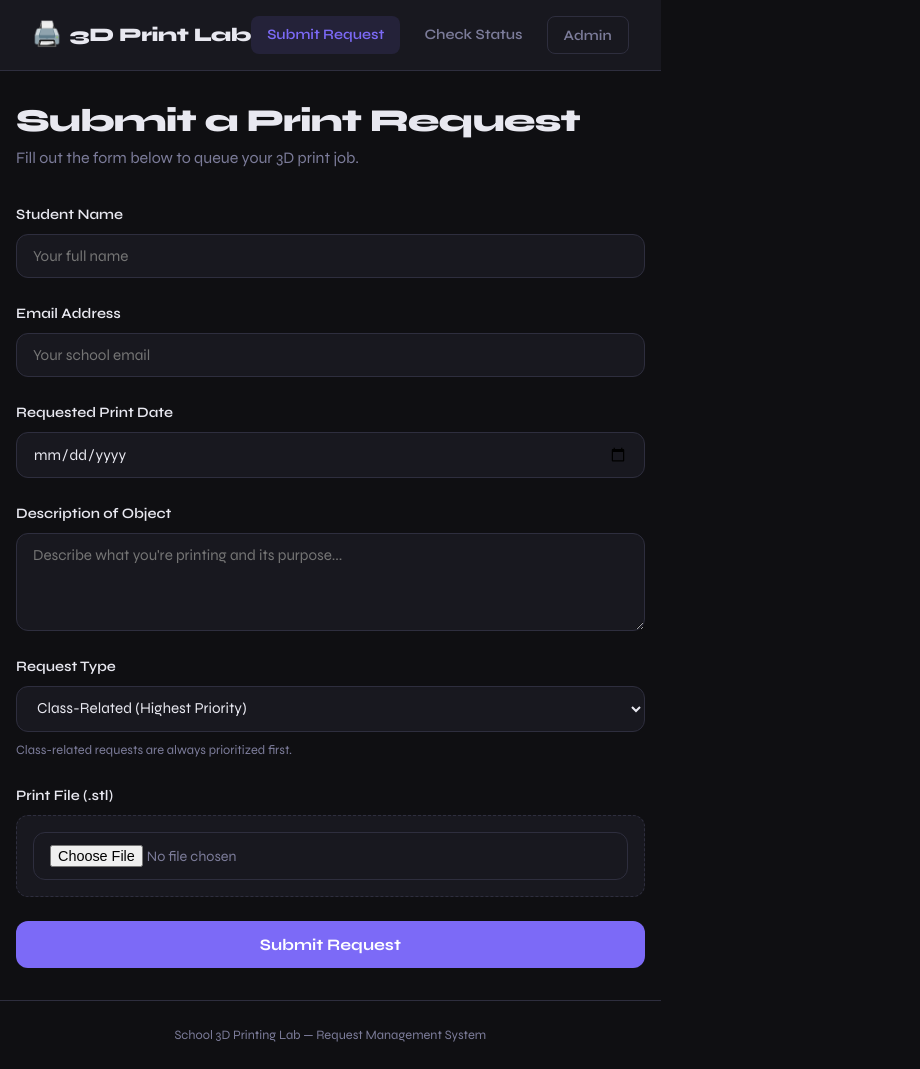
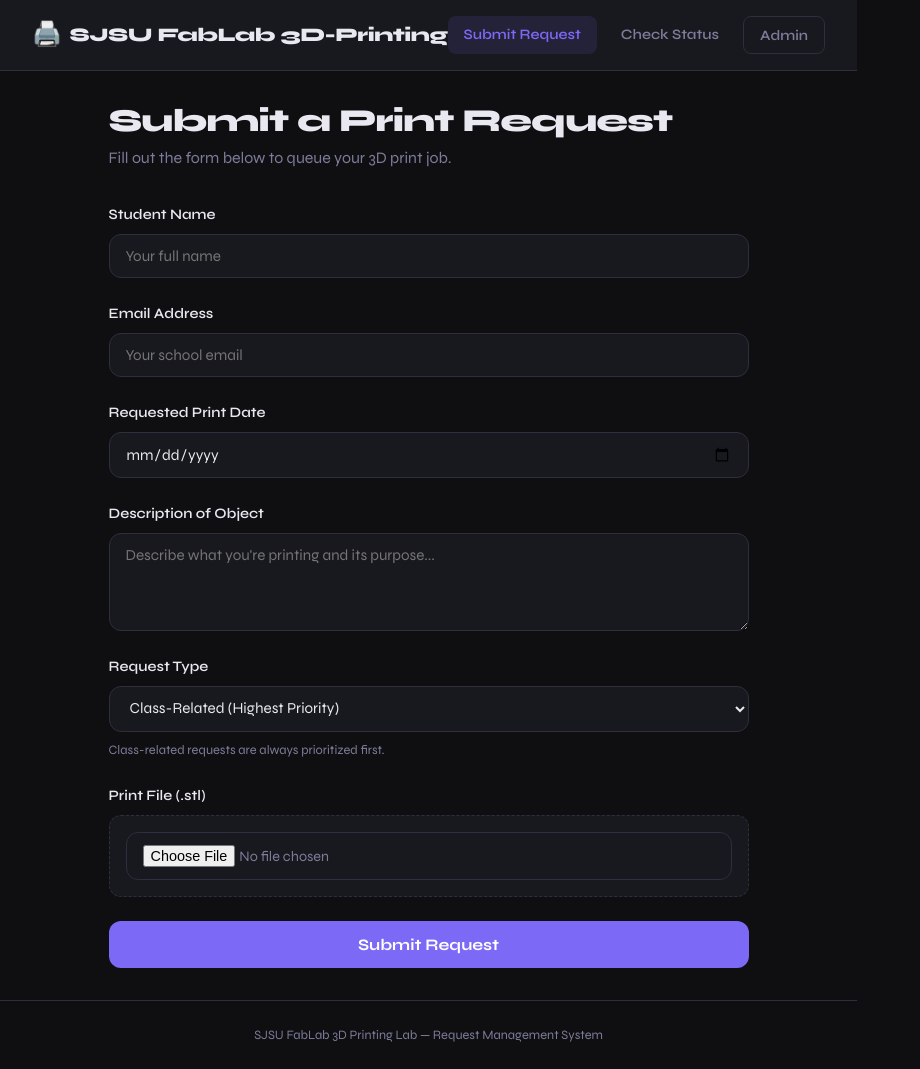
Before and after one commit to bngu3/3d-print-lab, a React (Vite) app in the folder frontend/: page / in a window 1280 px wide. Shown: the whole page, without its empty margins (0-920 px from the left). Built offline with nearby package versions, Linux system fonts and the light colour scheme; the HTML template or start-up script is replaced by a standard one.

Commit message:
Frontend changes

```diff
--- a/frontend/src/App.tsx
+++ b/frontend/src/App.tsx
@@ -11,7 +11,7 @@
         <nav className="navbar">
           <div className="nav-brand">
             <span className="nav-logo">🖨️</span>
-            <span className="nav-title">3D Print Lab</span>
+            <span className="nav-title">SJSU FabLab 3D-Printing</span>
           </div>
           <div className="nav-links">
             <NavLink to="/" end className={({ isActive }) => isActive ? 'nav-link active' : 'nav-link'}>
@@ -35,7 +35,7 @@
         </main>
 
         <footer className="footer">
-          <p>School 3D Printing Lab — Request Management System</p>
+          <p>SJSU FabLab 3D Printing Lab — Request Management System</p>
         </footer>
       </div>
     </BrowserRouter>
```
